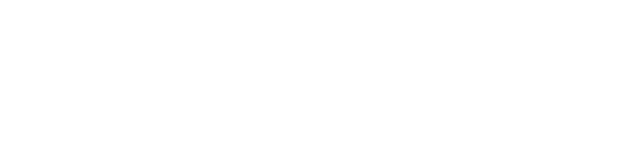
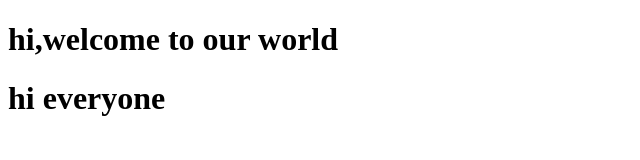
Before and after one commit to suhaib0829/Git-test, a plain HTML site: page index.html in a window 1280 px wide. Shown: the whole page, without its empty margins (0-640 px from the left). Drawn offline with Linux system fonts and the light colour scheme.

Commit message:
second commit

```diff
--- a/index.html
+++ b/index.html
@@ -1,11 +1,12 @@
 <!DOCTYPE html>
 <html lang="en">
 <head>
+    <h1>hi,welcome to our world</h1>
     <meta charset="UTF-8">
     <meta name="viewport" content="width=device-width, initial-scale=1.0">
     <title>Document</title>
 </head>
 <body>
-
+    <h1>hi everyone</h1>
 </body>
 </html>
```
